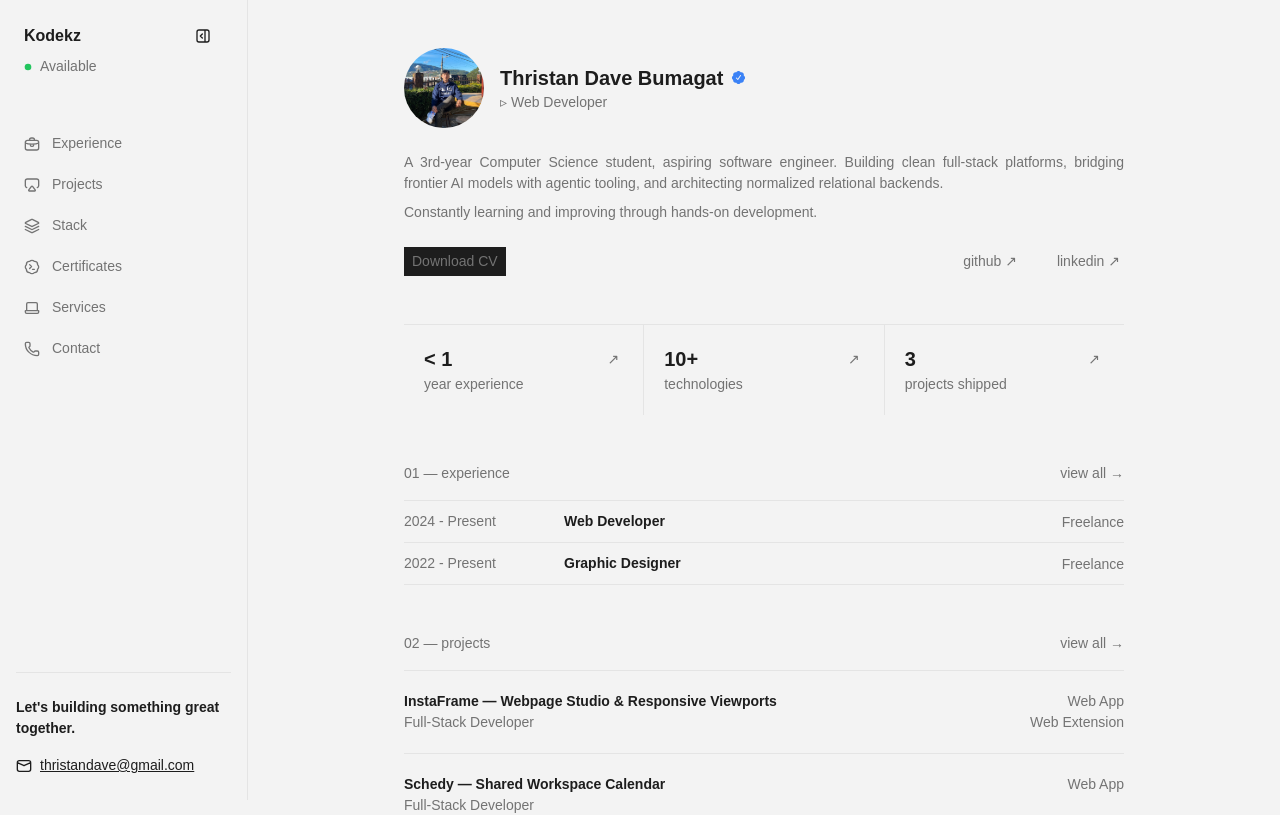
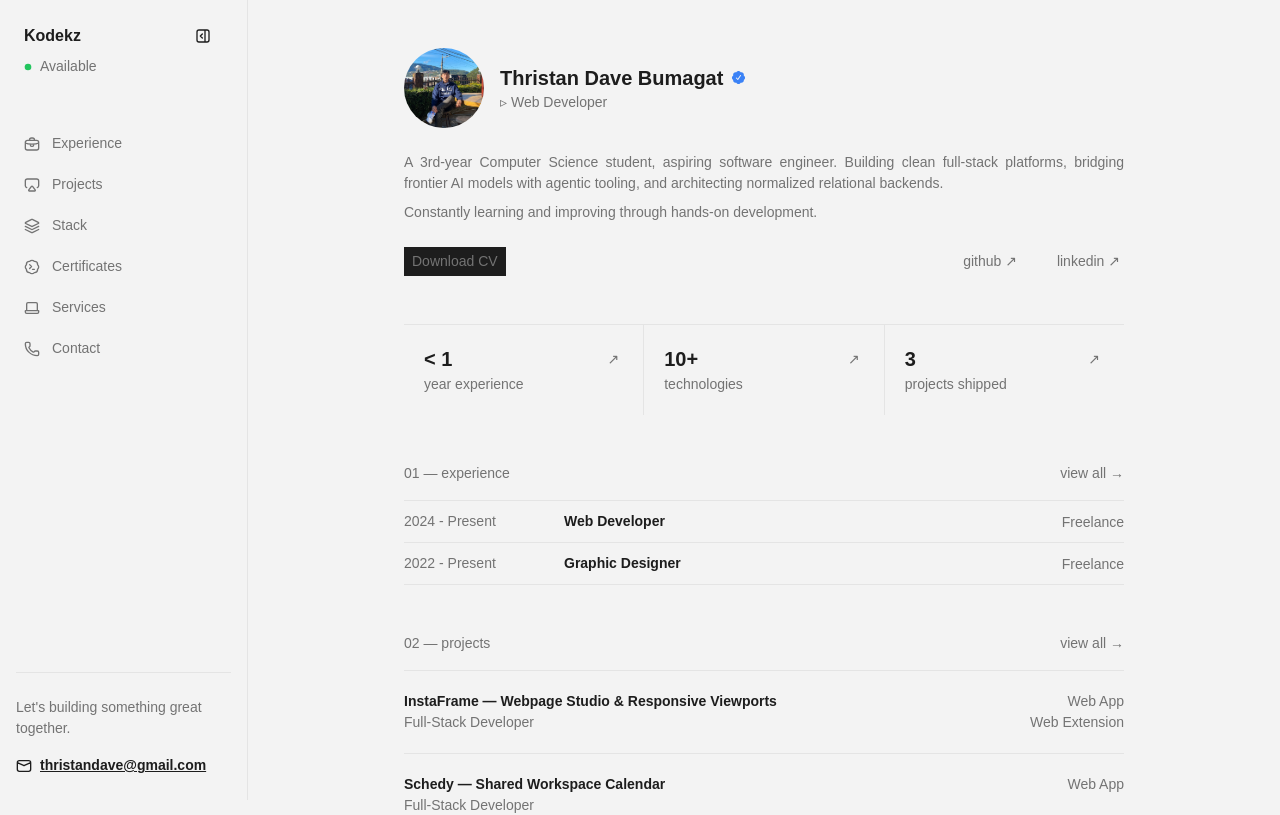
Before and after one commit to 3stannn/kodekz, a React (Vite) app: page / in a window 1280 px wide. Shown: the top 815 px of the page. Built offline with nearby package versions, Linux system fonts and the light colour scheme; a web font is replaced by a local one.

Commit message:
edit email section in navbar

```diff
--- a/src/components/layout/Navbar.jsx
+++ b/src/components/layout/Navbar.jsx
@@ -278,7 +278,7 @@ function Navbar() {
 
                     <div className="mobile-menu__footer">
                         <p className="hr mb-6"></p>
-                        <p className="text-heavy">
+                        <p className="text">
                             Let's building something great together.
                         </p>
                         <div className="flex flex-row gap-2 items-center mt-4">
@@ -296,7 +296,7 @@ function Navbar() {
                                 <path d="M5 4H19C20.6569 4 22 5.34315 22 7V17C22 18.6569 20.6569 20 19 20H5C3.34315 20 2 18.6569 2 17V7C2 5.34315 3.34315 4 5 4ZM2 7L11.2929 11C11.7154 11.2817 12.2846 11.2817 12.7071 11L22 7" />
                             </svg>
                             <a
-                                className="text email"
+                                className="text-heavy email"
                                 href="mailto:thristandave12@gmail.com"
                                 tabIndex={isMobileOpen ? 0 : -1}
                             >
@@ -356,7 +356,7 @@ function Navbar() {
 
                 <div className="desktop-nav__footer mb-2">
                     <p className="hr mb-6"></p>
-                    <p className="text-heavy">Let's building something great together.</p>
+                    <p className="text">Let's building something great together.</p>
                     <div className="flex flex-row gap-2 items-center mt-4">
                         <svg
                             xmlns="http://www.w3.org/2000/svg"
@@ -372,7 +372,7 @@ function Navbar() {
                             <path d="M5 4H19C20.6569 4 22 5.34315 22 7V17C22 18.6569 20.6569 20 19 20H5C3.34315 20 2 18.6569 2 17V7C2 5.34315 3.34315 4 5 4ZM2 7L11.2929 11C11.7154 11.2817 12.2846 11.2817 12.7071 11L22 7" />
                         </svg>
                         <a
-                            className="text email"
+                            className="text-heavy email"
                             href="mailto:thristandave12@gmail.com"
                             tabIndex={isMobileOpen ? 0 : -1}
                         >
```
